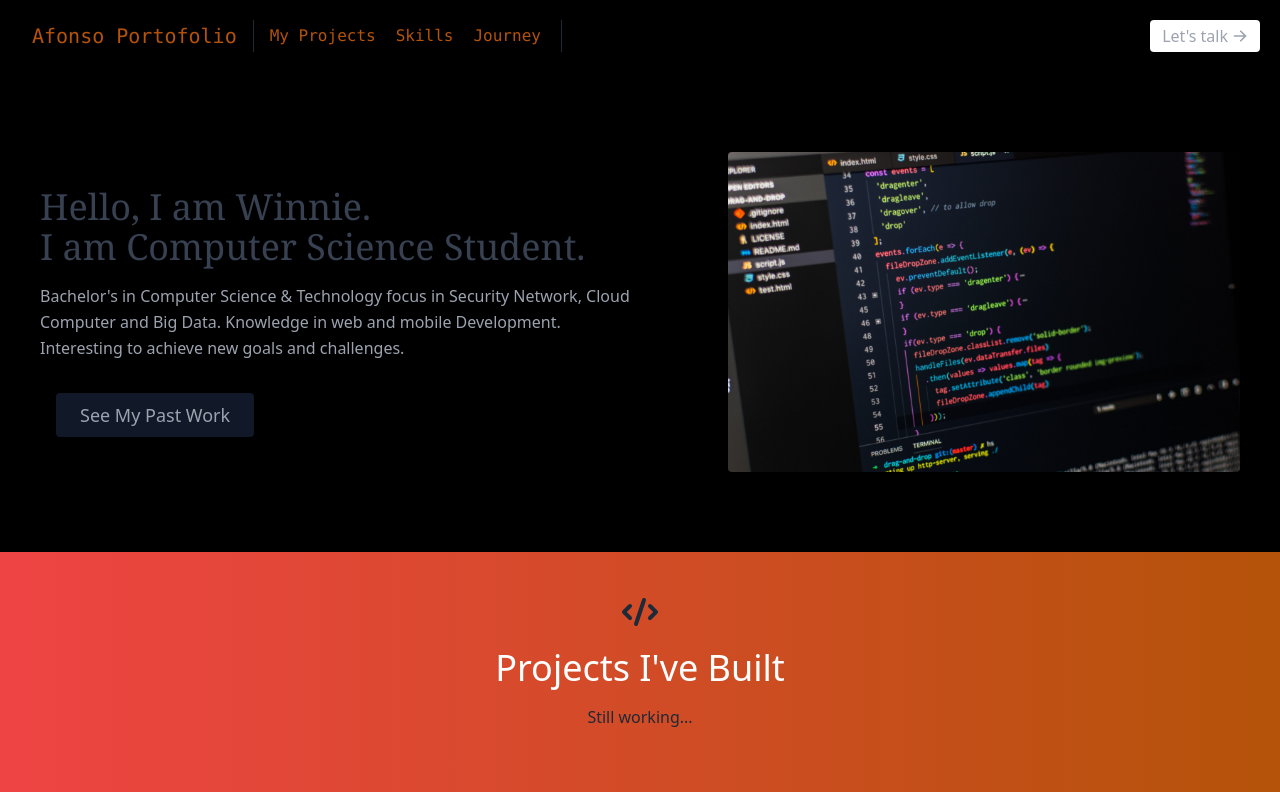
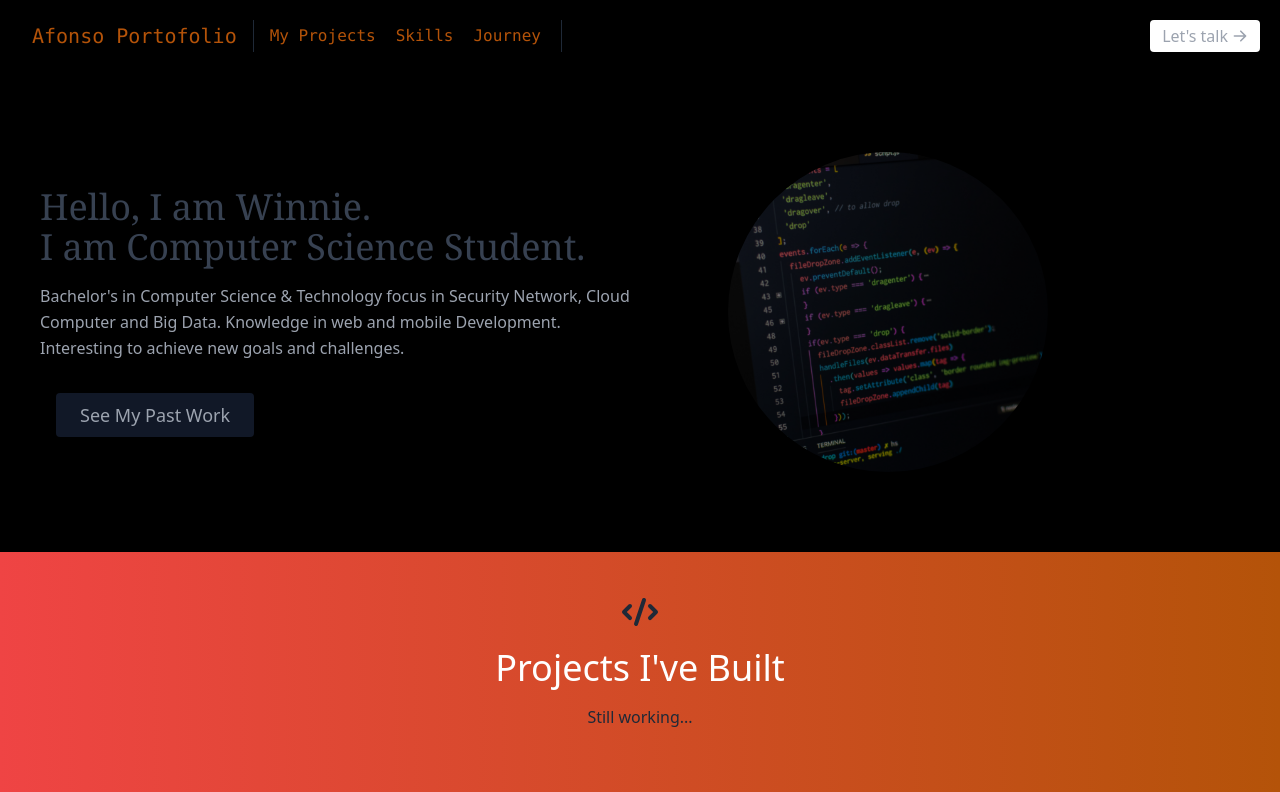
Before and after one commit to WinnieAfonso/myPortofolio, a React (Create React App) app: page / in a window 1280 px wide. Shown: the top 792 px of the page. Built offline with nearby package versions, Linux system fonts and the light colour scheme.

Commit message:
Update About.js

```diff
--- a/src/About.js
+++ b/src/About.js
@@ -25,7 +25,7 @@ return(
       </div>
     <div className="lg:max-w-lg lg:w-full md:w-1/2 w-5/6">
       <img
-        className="object-cover object-center rounded"
+        className="w-80 h-80 object-cover object-center rounded-full opacity-50"
         alt="hero"
         src="./wp.jpg"
         />
```
